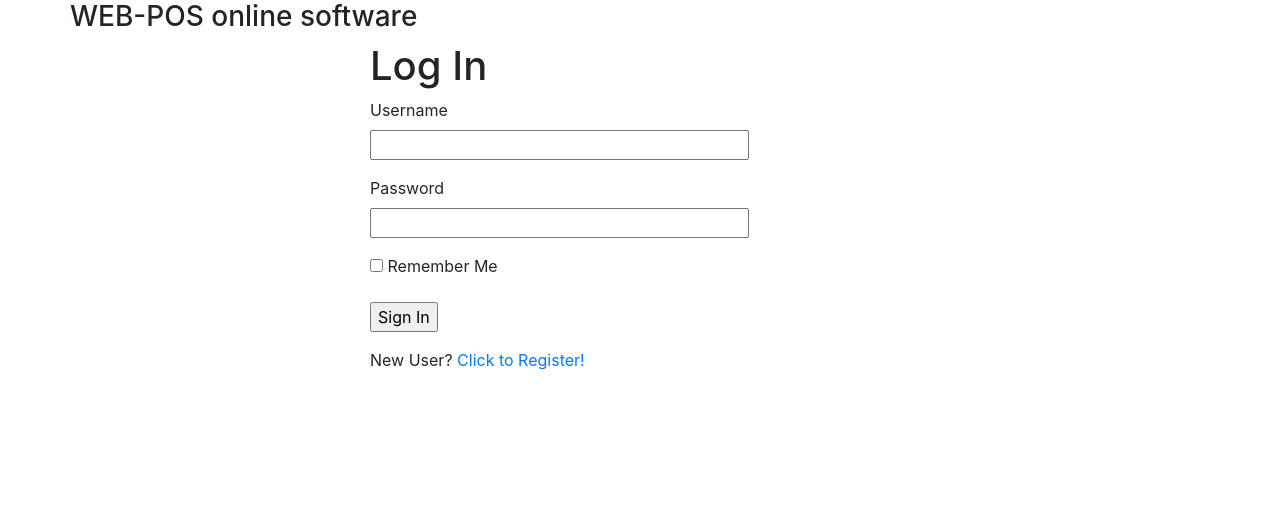
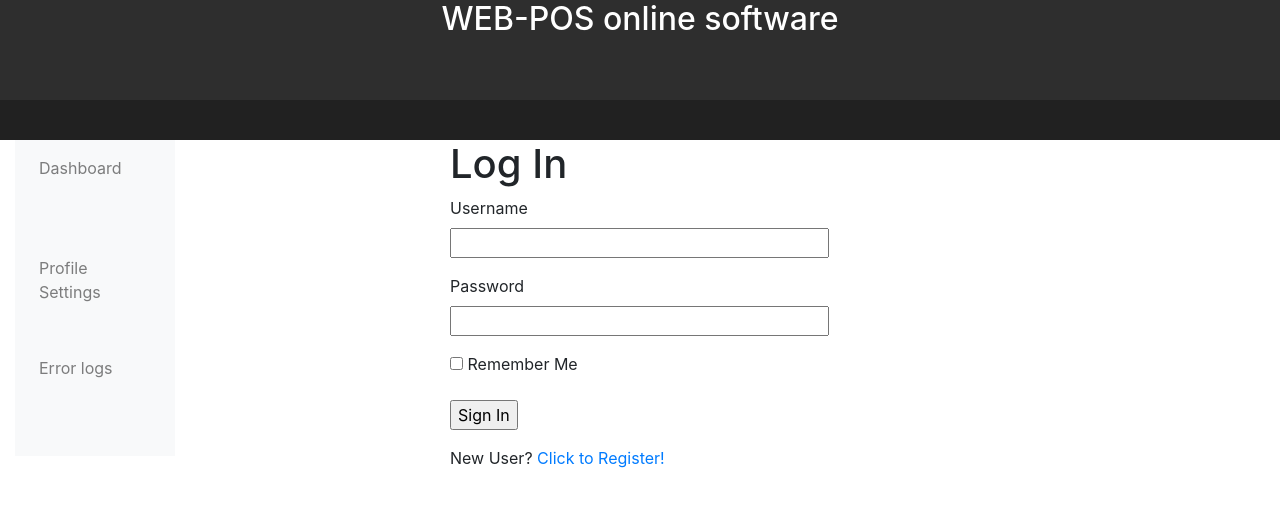
Before and after one commit to sah1l/flask-dashboard, a Flask app: page /login/ in a window 1280 px wide. Shown: the top 507 px of the page. Run offline with Flask 2, Linux system fonts and the light colour scheme; some libraries are stand-ins or nearby versions.

Commit message:
Added some CSS style, left menu

```diff
--- a/app/static/app.css
+++ b/app/static/app.css
@@ -1,3 +1,38 @@
+#header-row {
+    background-color: #2E2E2E;
+    height: 100px;
+    text-align:center;
+}
+
+#header-row #logo {
+    margin-top: auto;
+    color: white;
+}
+
+#user-panel-row {
+    background-color: #212121;
+    height: 40px;
+    color: white;
+}
+
+#greeting {
+    float: left;
+    margin-top: 7px;
+    margin-left: 10px;
+}
+
+.custom-container {
+    display: inline-block;
+}
+
+#logout {
+    float: right;
+}
+
+#main-nav li {
+    height: 100px;
+}
+
 .error {
     color: red;
 }
--- a/app/templates/admin_panel/base.html
+++ b/app/templates/admin_panel/base.html
@@ -11,7 +11,6 @@
 {% endwith %}
 
 {% block body %}
-    <div class="container">
     <div class="row">
         <div class="col-lg-12">
             <a href="{{ url_for('admin.show_panel') }}">List users</a> |
@@ -20,5 +19,4 @@
         </div>
         {% block content %}{% endblock %}
     </div>
-    </div>
 {% endblock %}
--- a/app/templates/layout.html
+++ b/app/templates/layout.html
@@ -11,32 +11,47 @@
 <script type=text/javascript src={{ url_for('static', filename='app.js') }}></script>
 {% endblock %}
 
-{% block header %}
-    <div class="container">
-        <div class="row" id="header">
+<div id="header-row">
     <div id="logo">
-                <h3>WEB-POS online software</h3>
+        <h2>WEB-POS online software</h2>
     </div>
 </div>
-        <div class="row" id="userinfo-panel">
+<div id="user-panel-row">
     {% if current_user.is_anonymous %}
     {#    do nothing for now    #}
     {% else %}
-            <div class="col-lg-3 col-md-3 col-sm-6 col-xs-6">
-                <span id="greeting">Hello, {{ current_user.username }}!</span>
-                {% if current_user.is_admin %}
-                    <a href="{{ url_for('admin.show_panel') }}">Go to admin panel</a>
+        <span id="greeting">Hello, <b>{{ current_user.email }}</b>!</span>
+    <span id="logout">
+        <a class="btn" role="button" href="{{ url_for('auth.logout') }}">Logout</a>
+    </span>
     {% endif %}
 </div>
-            <div class="col-lg-1 offset-lg-8 col-md-1 offset-md-8 col-sm-2 offset-sm-4 col-xs-6">
-                <a id="logout-btn" href="{{ url_for('auth.logout') }}">Logout</a>
+
+<div class="container custom-container" id="main">
+    <div class="row">
+        <div class="col-lg-2 col-md-2" id="left-navigation">
+            <nav class="navbar navbar-expand-lg navbar-light bg-light" id="main-nav">
+                <button class="navbar-toggler" type="button" data-toggle="collapse" data-target="#left-navbar-content"
+                    aria-controls="left-navbar-content" aria-expanded="false" aria-label="Toggle navigation">
+                    <span class="navbar-toggler-icon"></span>
+                </button>
+                <div class="navbar-collapse collapse" id="left-navbar-content">
+                    <ul class="nav navbar-nav" id="main-navigation">
+                        {% if current_user.is_admin %}
+                            <li class="nav-item"><a class="nav-link" id="admin-nav-item" href="{{ url_for("admin.show_panel") }}">Admin Panel</a></li>
+                        {% endif %}
+                        <li class="nav-item"><a class="nav-link" href="{{ url_for("stats.show_today") }}">Dashboard</a></li>
+                        <li class="nav-item"><a class="nav-link" href="">Profile Settings</a></li>
+                        <li class="nav-item"><a class="nav-link" href="">Error logs</a></li>
+                    </ul>
                 </div>
-            {% endif %}
+            </nav>
+        </div>
+        <div class="col-lg-10" id="main-block">
+        {% block body %}{% endblock %}
         </div>
     </div>
-{% endblock %}
-
-{% block body %}{% endblock %}
+</div>
 
 {% block footer %}{% endblock %}
 </html>
--- a/app/templates/stats/base.html
+++ b/app/templates/stats/base.html
@@ -29,7 +29,6 @@
 
 {% endblock %}
 
-<div class="container">
 {% block content %}
 
 <!-- Test block for urls -->
@@ -56,6 +55,4 @@
 </div>
 
 {% endblock %}
-</div>
-
 {% endblock %}
```
Also changed, not shown: app/templates/sidebar/sidebar.html (deleted). Lines whose indentation alone changed are shown as unchanged.
